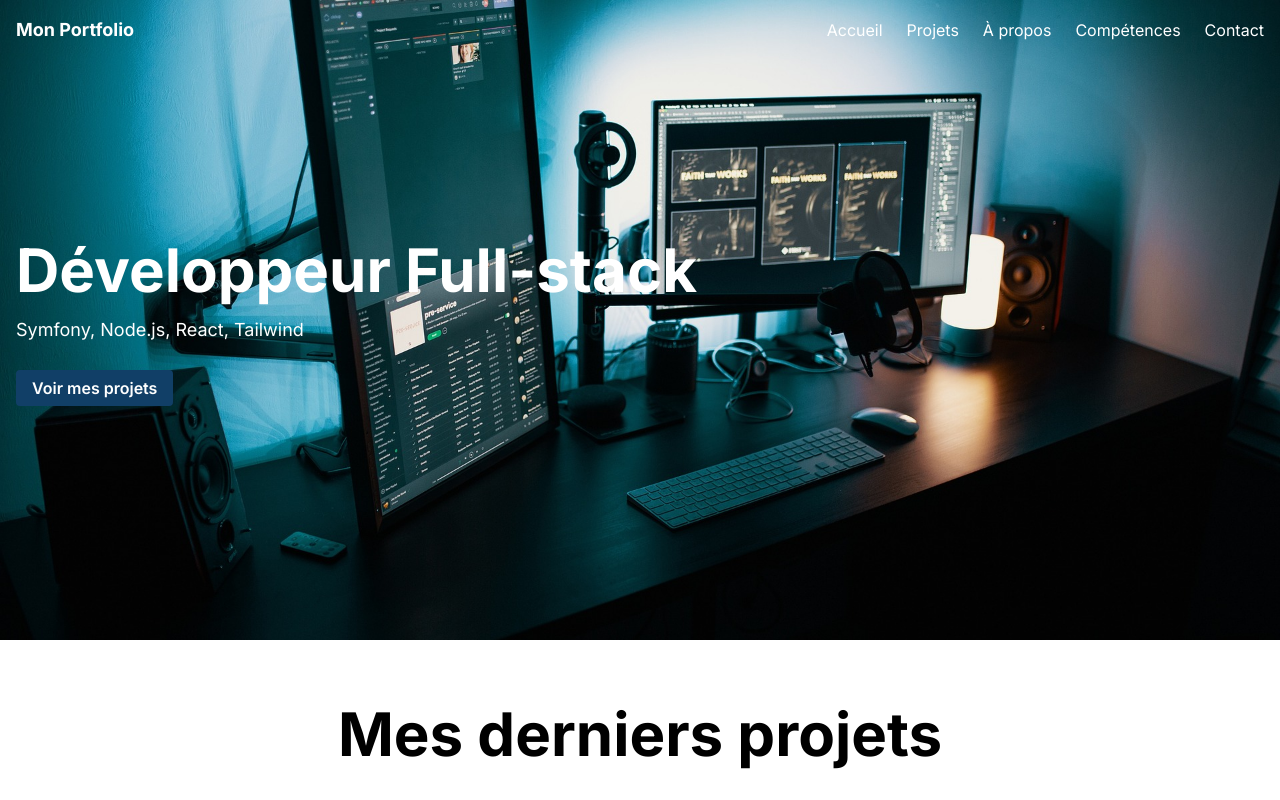
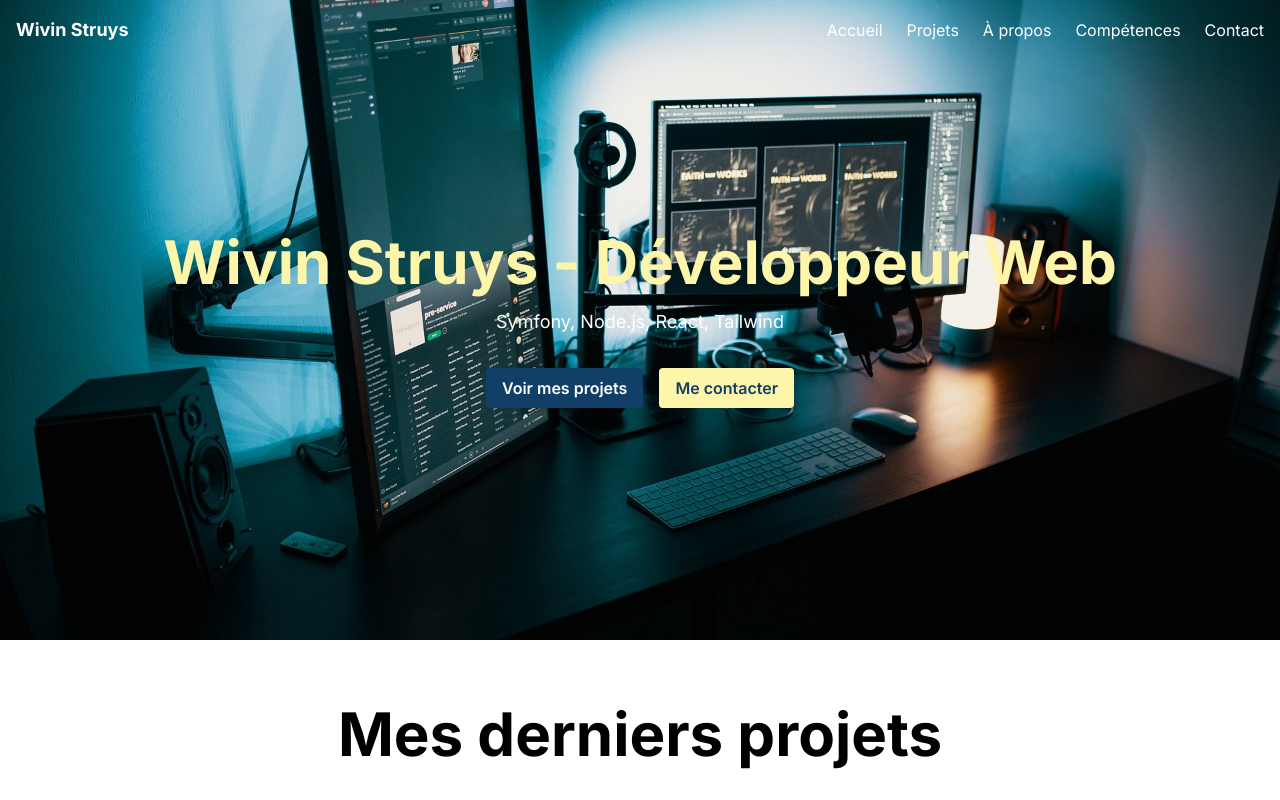
Before and after one commit to kbakazami/wivin_portfolio, a Next.js app: page / in a window 1280 px wide. Shown: the top 800 px of the page. Built offline with nearby package versions, Linux system fonts and the light colour scheme.

Commit message:
Update NavBar and page header with personal branding and new links

```diff
--- a/app/_components/NavBar.tsx
+++ b/app/_components/NavBar.tsx
@@ -25,7 +25,7 @@ export const NavBar: React.FC = () => {
         className={`${atTop ? 'bg-transparent' : 'bg-[#113F67]'} fixed top-0 left-0 w-full p-4 text-white transition-colors duration-300 z-50`}
       >
         <div className="container mx-auto flex justify-between items-center">
-          <div className="text-lg font-bold">Mon Portfolio</div>
+          <div className="text-lg font-bold">Wivin Struys</div>
 
           {/* Burger Icon (mobile) */}
           <div className="md:hidden">
--- a/app/page.tsx
+++ b/app/page.tsx
@@ -9,14 +9,20 @@ export default function Home() {
             style={{ backgroundImage: "url('/images/hero-bg.jpg')" }}
         >
           <div className="container mx-auto px-4">
-            <h1 className="text-4xl md:text-6xl font-bold">Développeur Full-stack</h1>
-            <p className="mt-4 text-lg">Symfony, Node.js, React, Tailwind</p>
-            <div className="mt-8">
+            <h1 className="text-4xl text-center md:text-6xl font-bold text-[#FDF5AA]">Wivin Struys - Développeur Web</h1>
+            <p className="mt-4 text-lg text-center">Symfony, Node.js, React, Tailwind</p>
+            <div className="mt-8 gap-4 flex justify-center">
                 <Link
                 href="/projects"
                 className="bg-[#113F67] hover:bg-[#FDF5AA] hover:text-[#113F67] text-white font-semibold py-2 px-4 rounded transition duration-300"
                 >
                 Voir mes projets
+                </Link>
+                <Link
+                    href="/contact"
+                    className="bg-[#FDF5AA] hover:bg-white text-[#113F67] font-semibold py-2 px-4 rounded transition duration-300"
+                >
+                    Me contacter
                 </Link>
             </div>
           </div>
```
